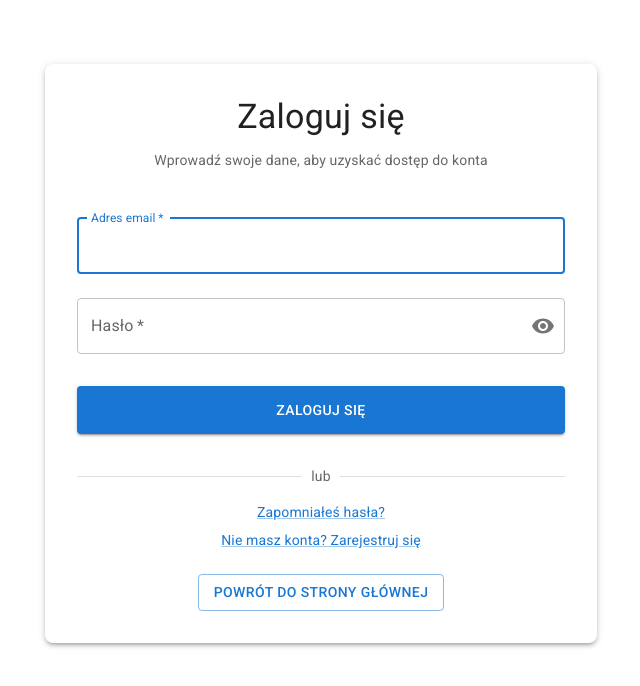
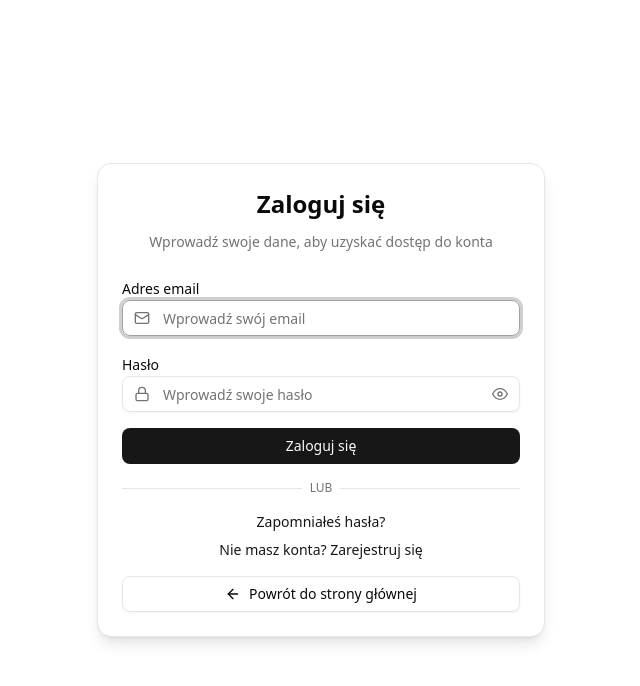
Before and after one commit to kacperous/GitPushers-HackAndPlay, a React (Vite) app in the folder Frontend/GitPushers/: page /login in a window 1280 px wide. Shown: the top 686 px of the page, without its empty margins (319-959 px from the left). Built offline with nearby package versions, Linux system fonts and the light colour scheme.

Commit message:
dupa fixes

```diff
--- a/Frontend/GitPushers/src/App.tsx
+++ b/Frontend/GitPushers/src/App.tsx
@@ -4,13 +4,13 @@ import RegisterPage from './pages/RegisterPage';
 import UserProfile from './pages/UserProfile';
 import MapPage from './pages/MapPage';
 import ProtectedRoute from './components/ProtectedRoute';
-import MainPage from './pages/MainPage';
+import HomePage from './pages/HomePage';
 
 function App() {
   return (
     <BrowserRouter>
       <Routes>
-        <Route path="/" element={<MainPage />} />
+  <Route path="/" element={<HomePage />} />
 
         <Route path="/login" element={<LoginPage />} />
         <Route path="/register" element={<RegisterPage />} />
--- a/Frontend/GitPushers/src/pages/LoginPage.tsx
+++ b/Frontend/GitPushers/src/pages/LoginPage.tsx
@@ -1,206 +1,242 @@
-import React, { useState } from 'react';
-import { useNavigate } from 'react-router-dom';
-import { authService, type LoginData } from '../services/authService';
-import {
-  Box,
-  TextField,
-  Button,
-  Typography,
-  Container,
-  Alert,
-  Divider,
-  Link,
-  Paper,
-} from '@mui/material';
+import type React from "react"
 
-import PasswordInput from '../components/PasswordInput';
+import { useState } from "react"
+import { useNavigate } from 'react-router-dom'
+import { Mail, Lock, ArrowLeft } from "lucide-react"
+import { Button } from "@/components/ui/button"
+import { Input } from "@/components/ui/input"
+import { Card, CardContent, CardDescription, CardHeader, CardTitle } from "@/components/ui/card"
+import { Alert, AlertDescription } from "@/components/ui/alert"
 
-interface LoginFormData extends LoginData {}
+interface LoginFormData {
+  email: string
+  password: string
+}
 
-const LoginPage: React.FC = () => {
-  const navigate = useNavigate();
+interface LoginPageProps {
+  onLogin?: (formData: LoginFormData) => void
+  onBackToHome?: () => void
+  onGoToRegister?: () => void
+}
+
+export default function LoginPage({ onLogin, onBackToHome, onGoToRegister }: LoginPageProps) {
   const [formData, setFormData] = useState<LoginFormData>({
-    email: '',
-    password: '',
-  });
+    email: "",
+    password: "",
+  })
 
-  const [errors, setErrors] = useState<Partial<LoginFormData>>({});
-  const [isLoading, setIsLoading] = useState(false);
-  const [loginError, setLoginError] = useState('');
+  const [errors, setErrors] = useState<Partial<LoginFormData>>({})
+  const [isLoading, setIsLoading] = useState(false)
+  const [loginError, setLoginError] = useState("")
+  const [showPassword, setShowPassword] = useState(false)
 
   const validateForm = (): boolean => {
-    // ... (logika walidacji bez zmian)
-    const newErrors: Partial<LoginFormData> = {};
+    const newErrors: Partial<LoginFormData> = {}
     if (!formData.email) {
-      newErrors.email = 'Email jest wymagany';
+      newErrors.email = "Email jest wymagany"
     } else if (!/\S+@\S+\.\S+/.test(formData.email)) {
-      newErrors.email = 'Email jest nieprawidłowy';
+      newErrors.email = "Email jest nieprawidłowy"
     }
     if (!formData.password) {
-      newErrors.password = 'Hasło jest wymagane';
+      newErrors.password = "Hasło jest wymagane"
     } else if (formData.password.length < 6) {
-      newErrors.password = 'Hasło musi mieć co najmniej 6 znaków';
+      newErrors.password = "Hasło musi mieć co najmniej 6 znaków"
     }
-    setErrors(newErrors);
-    return Object.keys(newErrors).length === 0;
-  };
+    setErrors(newErrors)
+    return Object.keys(newErrors).length === 0
+  }
 
-  const handleInputChange = (field: keyof LoginFormData) => (
-    event: React.ChangeEvent<HTMLInputElement>
-  ) => {
-    setFormData(prev => ({
+  const handleInputChange = (field: keyof LoginFormData) => (event: React.ChangeEvent<HTMLInputElement>) => {
+    setFormData((prev) => ({
       ...prev,
       [field]: event.target.value,
-    }));
+    }))
 
     if (errors[field]) {
-      setErrors(prev => ({
+      setErrors((prev) => ({
         ...prev,
         [field]: undefined,
-      }));
+      }))
     }
-    setLoginError('');
-  };
+    setLoginError("")
+  }
 
   const handleSubmit = async (event: React.FormEvent) => {
-    event.preventDefault();
-    if (!validateForm()) return;
-    setIsLoading(true);
-    setLoginError('');
+    event.preventDefault()
+    if (!validateForm()) return
+
+    setIsLoading(true)
+    setLoginError("")
+
     try {
-      const response = await authService.login(formData);
-      console.log('Login successful:', response);
-      navigate('/');
+      // Simulate API call
+      await new Promise((resolve) => setTimeout(resolve, 1000))
+      console.log("Login successful:", formData)
+      if (onLogin) {
+        onLogin(formData)
+      }
     } catch (error) {
-      setLoginError(error instanceof Error ? error.message : 'Wystąpił błąd podczas logowania. Spróbuj ponownie.');
+      setLoginError(error instanceof Error ? error.message : "Wystąpił błąd podczas logowania. Spróbuj ponownie.")
     } finally {
-      setIsLoading(false);
+      setIsLoading(false)
     }
-  };
+  }
 
-  // USUNIĘTE: Ta funkcja została przeniesiona do PasswordInput
-  // const handleTogglePasswordVisibility = () => {
-  //   setShowPassword(!showPassword);
-  // };
+  // Internal small component to render Back to Home button.
+  // Uses parent's onBackToHome if provided, otherwise navigates to '/'.
+  const BackToHomeButton: React.FC<{ onBackToHome?: () => void }> = ({ onBackToHome }) => {
+    const navigate = useNavigate()
+    return (
+      <Button
+        type="button"
+        variant="outline"
+        className="w-full gap-2 bg-transparent"
+        onClick={(e) => {
+          e.preventDefault()
+          if (onBackToHome) onBackToHome()
+          else navigate('/')
+        }}
+      >
+        <ArrowLeft className="h-4 w-4" />
+        Powrót do strony głównej
+      </Button>
+    )
+  }
 
   return (
-    <Container component="main" maxWidth="sm">
-      <Box
-        sx={{
-          marginTop: 8,
-          display: 'flex',
-          flexDirection: 'column',
-          alignItems: 'center',
-          minHeight: '100vh',
-        }}
-      >
-        <Paper
-          elevation={3}
-          sx={{
-            padding: 4,
-            display: 'flex',
-            flexDirection: 'column',
-            alignItems: 'center',
-            width: '100%',
-            borderRadius: 2,
-          }}
-        >
-          {/* Header (bez zmian) */}
-          <Box sx={{ textAlign: 'center', mb: 3 }}>
-            <Typography component="h1" variant="h4" gutterBottom>
-              Zaloguj się
-            </Typography>
-            <Typography variant="body2" color="text.secondary">
-              Wprowadź swoje dane, aby uzyskać dostęp do konta
-            </Typography>
-          </Box>
-
-          {/* Login Form (bez zmian) */}
-          <Box component="form" onSubmit={handleSubmit} sx={{ width: '100%', mt: 1 }}>
+    <div className="min-h-screen bg-background flex items-center justify-center p-4">
+      <div className="w-full max-w-md space-y-6">
+        {/* Login Card */}
+        <Card className="border-border shadow-lg">
+          <CardHeader className="space-y-1 text-center">
+            <CardTitle className="text-2xl font-bold">Zaloguj się</CardTitle>
+            <CardDescription>Wprowadź swoje dane, aby uzyskać dostęp do konta</CardDescription>
+          </CardHeader>
+          <CardContent>
+            <form onSubmit={handleSubmit} className="space-y-4">
+              {/* Error Alert */}
               {loginError && (
-              <Alert severity="error" sx={{ mb: 2 }}>
-                {loginError}
+                <Alert variant="destructive">
+                  <AlertDescription>{loginError}</AlertDescription>
                 </Alert>
               )}
 
-            {/* Pole Email (bez zmian) */}
-            <TextField
-              margin="normal"
-              required
-              fullWidth
+              {/* Email Field */}
+              <div className="space-y-2">
+                <label htmlFor="email" className="text-sm font-medium">
+                  Adres email
+                </label>
+                <div className="relative">
+                  <Mail className="absolute left-3 top-1/2 h-4 w-4 -translate-y-1/2 text-muted-foreground" />
+                  <Input
                     id="email"
-              label="Adres email"
-              name="email"
+                    type="email"
+                    placeholder="Wprowadź swój email"
+                    value={formData.email}
+                    onChange={handleInputChange("email")}
+                    className={`pl-10 ${errors.email ? "border-destructive" : ""}`}
                     autoComplete="email"
                     autoFocus
-              value={formData.email}
-              onChange={handleInputChange('email')}
-              error={!!errors.email}
-              helperText={errors.email}
-              placeholder="Wprowadź swój email"
                   />
+                </div>
+                {errors.email && <p className="text-sm text-destructive">{errors.email}</p>}
+              </div>
 
-            <PasswordInput
-              margin="normal"
-              required
-              fullWidth
-              name="password"
-              label="Hasło"
+              {/* Password Field */}
+              <div className="space-y-2">
+                <label htmlFor="password" className="text-sm font-medium">
+                  Hasło
+                </label>
+                <div className="relative">
+                  <Lock className="absolute left-3 top-1/2 h-4 w-4 -translate-y-1/2 text-muted-foreground" />
+                  <Input
                     id="password"
+                    type={showPassword ? "text" : "password"}
+                    placeholder="Wprowadź swoje hasło"
+                    value={formData.password}
+                    onChange={handleInputChange("password")}
+                    className={`pl-10 pr-10 ${errors.password ? "border-destructive" : ""}`}
                     autoComplete="current-password"
-              value={formData.password}
-              onChange={handleInputChange('password')}
-              error={!!errors.password}
-              helperText={errors.password}
-              placeholder="Wprowadź swoje hasło"
                   />
+                  <button
+                    type="button"
+                    onClick={() => setShowPassword(!showPassword)}
+                    className="absolute right-3 top-1/2 -translate-y-1/2 text-muted-foreground hover:text-foreground transition-colors"
+                  >
+                    {showPassword ? (
+                      <svg
+                        xmlns="http://www.w3.org/2000/svg"
+                        width="16"
+                        height="16"
+                        viewBox="0 0 24 24"
+                        fill="none"
+                        stroke="currentColor"
+                        strokeWidth="2"
+                        strokeLinecap="round"
+                        strokeLinejoin="round"
+                      >
+                        <path d="M17.94 17.94A10.07 10.07 0 0 1 12 20c-7 0-11-8-11-8a18.45 18.45 0 0 1 5.06-5.94M9.9 4.24A9.12 9.12 0 0 1 12 4c7 0 11 8 11 8a18.5 18.5 0 0 1-2.16 3.19m-6.72-1.07a3 3 0 1 1-4.24-4.24" />
+                        <line x1="1" y1="1" x2="23" y2="23" />
+                      </svg>
+                    ) : (
+                      <svg
+                        xmlns="http://www.w3.org/2000/svg"
+                        width="16"
+                        height="16"
+                        viewBox="0 0 24 24"
+                        fill="none"
+                        stroke="currentColor"
+                        strokeWidth="2"
+                        strokeLinecap="round"
+                        strokeLinejoin="round"
+                      >
+                        <path d="M1 12s4-8 11-8 11 8 11 8-4 8-11 8-11-8-11-8z" />
+                        <circle cx="12" cy="12" r="3" />
+                      </svg>
+                    )}
+                  </button>
+                </div>
+                {errors.password && <p className="text-sm text-destructive">{errors.password}</p>}
+              </div>
 
-            {/* Przycisk i reszta formularza (bez zmian) */}
-            <Button
-              type="submit"
-              fullWidth
-              variant="contained"
-              sx={{ mt: 3, mb: 2, py: 1.5 }}
-              disabled={isLoading}
-            >
-              {isLoading ? 'Logowanie...' : 'Zaloguj się'}
+              {/* Submit Button */}
+              <Button type="submit" className="w-full" disabled={isLoading}>
+                {isLoading ? "Logowanie..." : "Zaloguj się"}
               </Button>
 
-            <Divider sx={{ my: 2 }}>
-              <Typography variant="body2" color="text.secondary">
-                lub
-              </Typography>
-            </Divider>
+              {/* Divider */}
+              <div className="relative">
+                <div className="absolute inset-0 flex items-center">
+                  <span className="w-full border-t" />
+                </div>
+                <div className="relative flex justify-center text-xs uppercase">
+                  <span className="bg-card px-2 text-muted-foreground">lub</span>
+                </div>
+              </div>
 
-            <Box sx={{ textAlign: 'center', mt: 2 }}>
-              <Link href="#" variant="body2" sx={{ display: 'block', mb: 1 }}>
+              {/* Links */}
+              <div className="space-y-2 text-center text-sm">
+                <a href="#" className="text-primary hover:underline block">
                   Zapomniałeś hasła?
-              </Link>
-              <Link
-                href="#"
-                variant="body2"
-                sx={{ display: 'block', mb: 2 }}
+                </a>
+                <button
+                  type="button"
                   onClick={(e) => {
-                  e.preventDefault();
-                  navigate('/register');
+                    e.preventDefault()
+                    if (onGoToRegister) onGoToRegister()
                   }}
+                  className="text-primary hover:underline block w-full"
                 >
                   Nie masz konta? Zarejestruj się
-              </Link>
+                </button>
+              </div>
 
-              <Button
-                variant="outlined"
-                onClick={() => navigate('/')}
-                sx={{ mt: 1 }}
-              >
-                Powrót do strony głównej
-              </Button>
-            </Box>
-          </Box>
-        </Paper>
-      </Box>
-    </Container>
-  );
-};
-
-export default LoginPage;
+              {/* Back to Home Button - always visible; if parent provides onBackToHome it will be used, otherwise navigate to '/' */}
+              <BackToHomeButton onBackToHome={onBackToHome} />
+            </form>
+          </CardContent>
+        </Card>
+      </div>
+    </div>
+  )
+}
--- a/Frontend/GitPushers/src/pages/RegisterPage.tsx
+++ b/Frontend/GitPushers/src/pages/RegisterPage.tsx
@@ -2,6 +2,7 @@
 
 import type React from "react"
 import { useState } from "react"
+import { useNavigate } from 'react-router-dom'
 import { authService, type RegisterData } from "@/services/authService"
 import { Button } from "@/components/ui/button"
 import { Input } from "@/components/ui/input"
@@ -100,6 +101,44 @@ const RegisterPage: React.FC<RegisterPageProps> = ({ onRegister, onBackToLogin,
     } finally {
       setIsLoading(false)
     }
+  }
+
+  const BackToHomeButton: React.FC<{ onBackToHome?: () => void }> = ({ onBackToHome }) => {
+    const navigate = useNavigate()
+    return (
+      <Button
+        type="button"
+        variant="ghost"
+        className="w-full gap-2"
+        onClick={(e) => {
+          e.preventDefault()
+          if (onBackToHome) onBackToHome()
+          else navigate('/')
+        }}
+      >
+        <Home className="h-4 w-4" />
+        Powrót do strony głównej
+      </Button>
+    )
+  }
+
+  const BackToLoginButton: React.FC<{ onBackToLogin?: () => void }> = ({ onBackToLogin }) => {
+    const navigate = useNavigate()
+    return (
+      <Button
+        type="button"
+        variant="outline"
+        className="w-full gap-2 bg-transparent"
+        onClick={(e) => {
+          e.preventDefault()
+          if (onBackToLogin) onBackToLogin()
+          else navigate('/login')
+        }}
+      >
+        <ArrowLeft className="h-4 w-4" />
+        Masz już konto? Zaloguj się
+      </Button>
+    )
   }
 
   return (
@@ -271,19 +310,9 @@ const RegisterPage: React.FC<RegisterPageProps> = ({ onRegister, onBackToLogin,
             </div>
 
             <div className="space-y-3">
-              {onBackToLogin && (
-                <Button type="button" variant="outline" className="w-full gap-2 bg-transparent" onClick={onBackToLogin}>
-                  <ArrowLeft className="h-4 w-4" />
-                  Masz już konto? Zaloguj się
-                </Button>
-              )}
+              <BackToLoginButton onBackToLogin={onBackToLogin} />
 
-              {onBackToHome && (
-                <Button type="button" variant="ghost" className="w-full gap-2" onClick={onBackToHome}>
-                  <Home className="h-4 w-4" />
-                  Powrót do strony głównej
-                </Button>
-              )}
+              <BackToHomeButton onBackToHome={onBackToHome} />
             </div>
           </CardContent>
         </Card>
```
Lines whose indentation alone changed are shown as unchanged.
